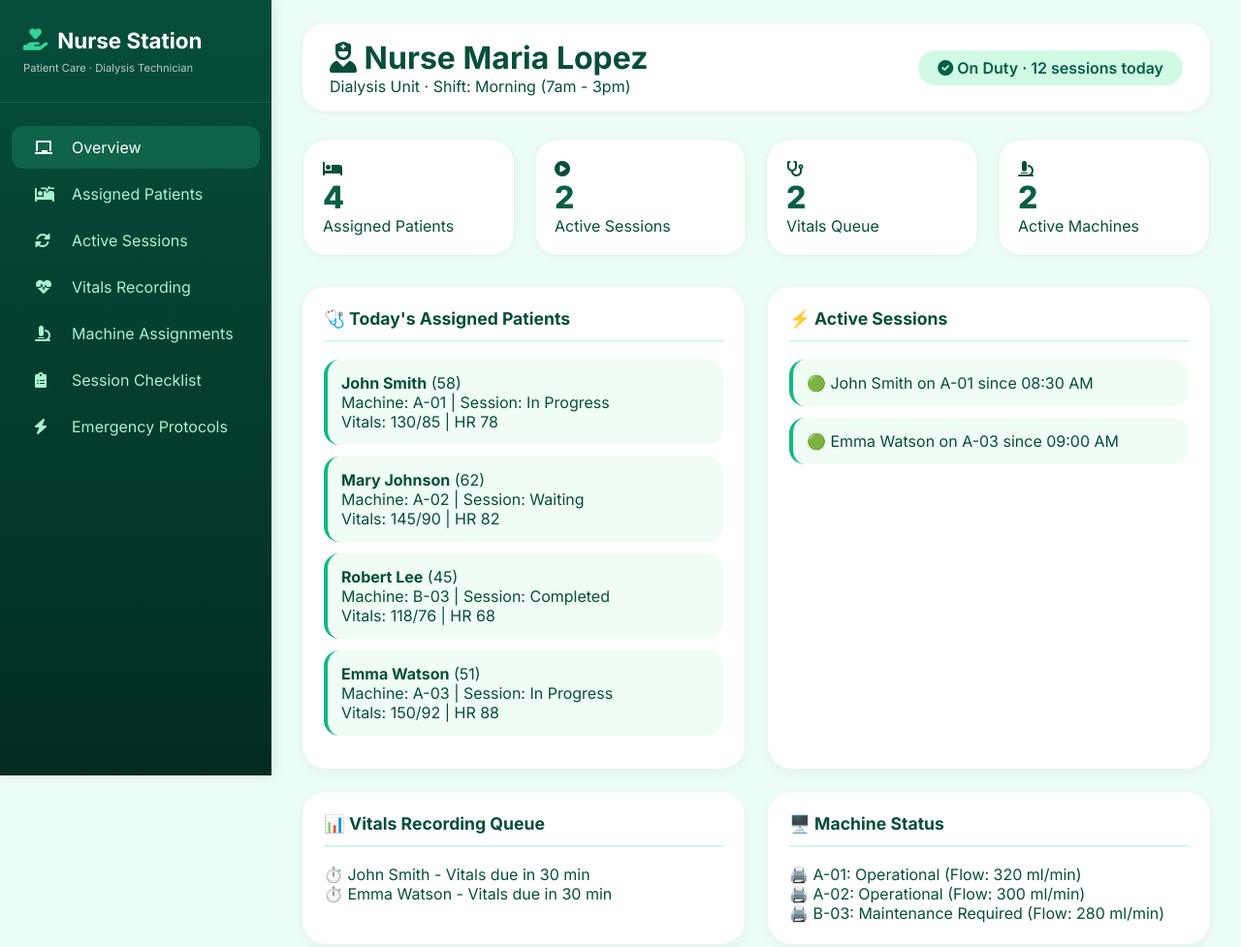
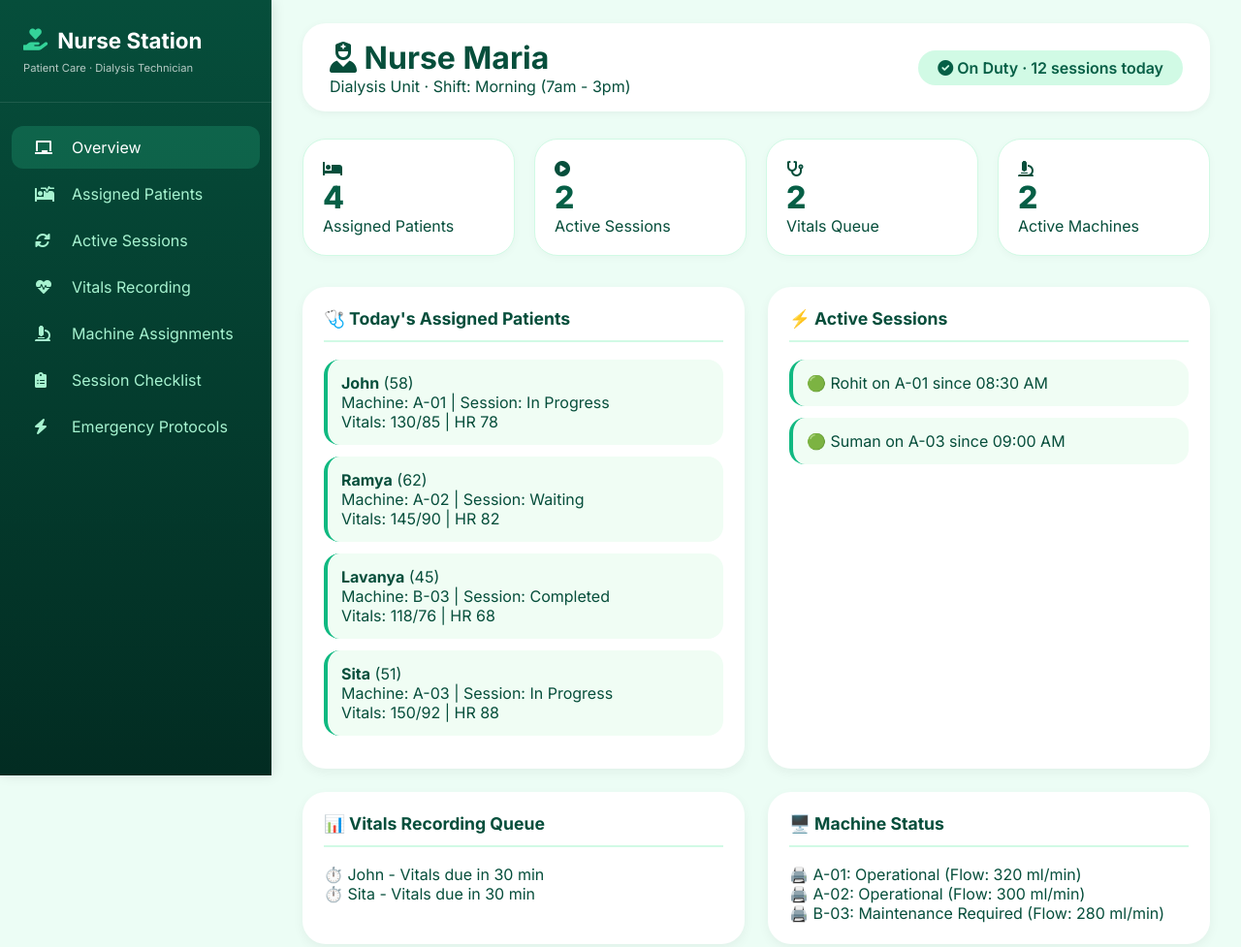
Before and after one commit to NAVINA-R/EARTHQUAKE-AWARE-STABILIZED-DIALYSIS-SYSTEM-PLATFORM, a plain HTML site: page dashboards/nurse-dashboard.html in a window 1280 px wide. Shown: the top 977 px of the page at 97% size. Drawn offline with Linux system fonts and the light colour scheme.

```diff
--- a/dashboards/nurse-dashboard.html
+++ b/dashboards/nurse-dashboard.html
@@ -206,7 +206,7 @@
 
 <div class="main-content">
   <div class="top-bar">
-    <div><h1><i class="fas fa-user-nurse"></i> Nurse Maria Lopez</h1><span>Dialysis Unit · Shift: Morning (7am - 3pm)</span></div>
+    <div><h1><i class="fas fa-user-nurse"></i> Nurse Maria </h1><span>Dialysis Unit · Shift: Morning (7am - 3pm)</span></div>
     <div class="nurse-badge"><i class="fas fa-check-circle"></i> On Duty · 12 sessions today</div>
   </div>
 
@@ -265,15 +265,15 @@
 <script>
   // Mock Data
   let patients = [
-    { id: "P001", name: "John Smith", age: 58, vitals: { spo2: 96, hr: 78, bp: "130/85", temp: 36.6 }, sessionStatus: "In Progress", machineAssigned: "A-01" },
-    { id: "P002", name: "Mary Johnson", age: 62, vitals: { spo2: 94, hr: 82, bp: "145/90", temp: 37.0 }, sessionStatus: "Waiting", machineAssigned: "A-02" },
-    { id: "P003", name: "Robert Lee", age: 45, vitals: { spo2: 98, hr: 68, bp: "118/76", temp: 36.4 }, sessionStatus: "Completed", machineAssigned: "B-03" },
-    { id: "P004", name: "Emma Watson", age: 51, vitals: { spo2: 92, hr: 88, bp: "150/92", temp: 37.2 }, sessionStatus: "In Progress", machineAssigned: "A-03" }
+    { id: "P001", name: "John", age: 58, vitals: { spo2: 96, hr: 78, bp: "130/85", temp: 36.6 }, sessionStatus: "In Progress", machineAssigned: "A-01" },
+    { id: "P002", name: "Ramya", age: 62, vitals: { spo2: 94, hr: 82, bp: "145/90", temp: 37.0 }, sessionStatus: "Waiting", machineAssigned: "A-02" },
+    { id: "P003", name: "Lavanya", age: 45, vitals: { spo2: 98, hr: 68, bp: "118/76", temp: 36.4 }, sessionStatus: "Completed", machineAssigned: "B-03" },
+    { id: "P004", name: "Sita", age: 51, vitals: { spo2: 92, hr: 88, bp: "150/92", temp: 37.2 }, sessionStatus: "In Progress", machineAssigned: "A-03" }
   ];
 
   let activeSessions = [
-    { patientId: "P001", patientName: "John Smith", startTime: "08:30 AM", machine: "A-01", status: "running", checklistCompleted: false },
-    { patientId: "P004", patientName: "Emma Watson", startTime: "09:00 AM", machine: "A-03", status: "running", checklistCompleted: false }
+    { patientId: "P001", patientName: "Rohit", startTime: "08:30 AM", machine: "A-01", status: "running", checklistCompleted: false },
+    { patientId: "P004", patientName: "Suman", startTime: "09:00 AM", machine: "A-03", status: "running", checklistCompleted: false }
   ];
 
   let machineParameters = [
```
